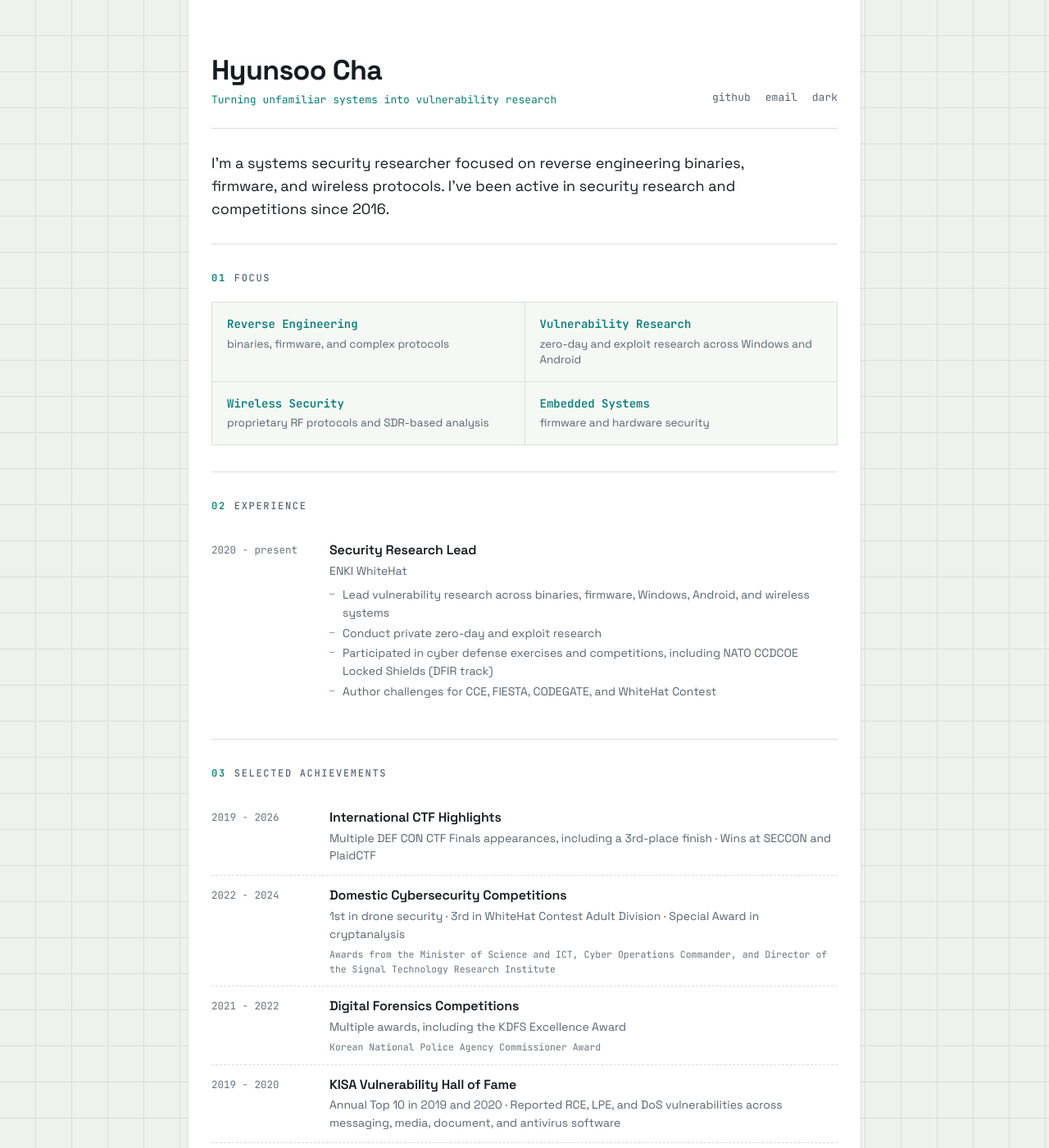
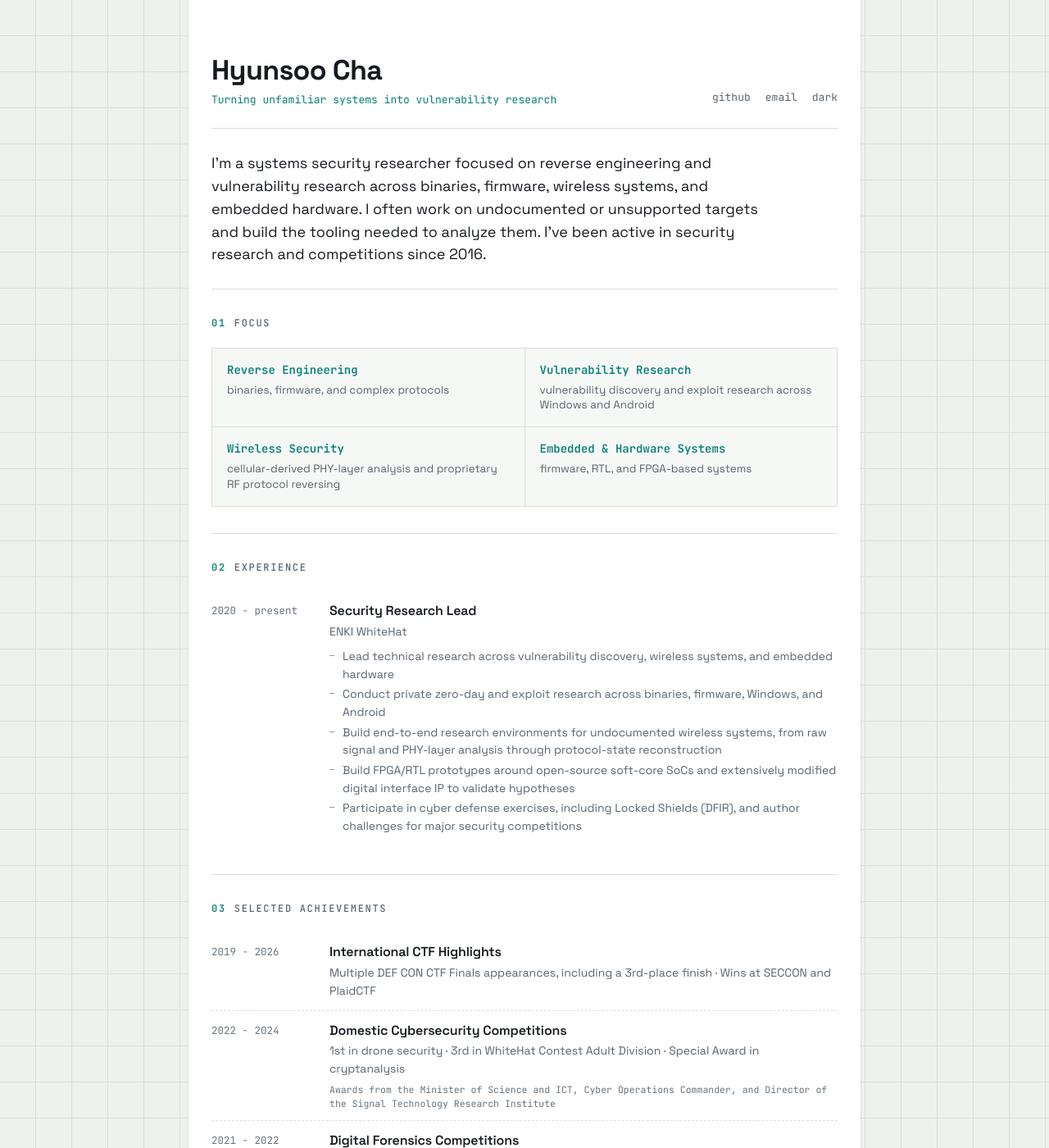
Before and after one commit to cha512/soosudo.sh, a Jekyll site: the page built from index.html, in a window 1280 px wide and 1400 px high. Shown: the whole window at 82% size. Built offline with Jekyll 4.4.1, drawn with Linux system fonts in a browser that asks for light colours.

Commit message:
Update CV copy

```diff
--- a/_data/cv.yml
+++ b/_data/cv.yml
@@ -1,19 +1,21 @@
 # Edit this file to update your CV. The layout reads everything from here.
 
 intro: >
-  I'm a systems security researcher focused on reverse engineering binaries,
-  firmware, and wireless protocols. I've been active in security research and
-  competitions since 2016.
+  I'm a systems security researcher focused on reverse engineering and
+  vulnerability research across binaries, firmware, wireless systems, and
+  embedded hardware. I often work on undocumented or unsupported targets and
+  build the tooling needed to analyze them. I've been active in security
+  research and competitions since 2016.
 
 domains:
   - name: Reverse Engineering
     note: binaries, firmware, and complex protocols
   - name: Vulnerability Research
-    note: zero-day and exploit research across Windows and Android
+    note: vulnerability discovery and exploit research across Windows and Android
   - name: Wireless Security
-    note: proprietary RF protocols and SDR-based analysis
-  - name: Embedded Systems
-    note: firmware and hardware security
+    note: cellular-derived PHY-layer analysis and proprietary RF protocol reversing
+  - name: Embedded & Hardware Systems
+    note: firmware, RTL, and FPGA-based systems
 
 skills:
   - group: Primary
@@ -29,10 +31,11 @@ work:
     org: ENKI WhiteHat
     period: 2020 - present
     notes:
-      - Lead vulnerability research across binaries, firmware, Windows, Android, and wireless systems
-      - Conduct private zero-day and exploit research
-      - Participated in cyber defense exercises and competitions, including NATO CCDCOE Locked Shields (DFIR track)
-      - Author challenges for CCE, FIESTA, CODEGATE, and WhiteHat Contest
+      - Lead technical research across vulnerability discovery, wireless systems, and embedded hardware
+      - Conduct private zero-day and exploit research across binaries, firmware, Windows, and Android
+      - Build end-to-end research environments for undocumented wireless systems, from raw signal and PHY-layer analysis through protocol-state reconstruction
+      - Build FPGA/RTL prototypes around open-source soft-core SoCs and extensively modified digital interface IP to validate hypotheses
+      - Participate in cyber defense exercises, including Locked Shields (DFIR), and author challenges for major security competitions
 
 education:
   - degree: M.S.
```
